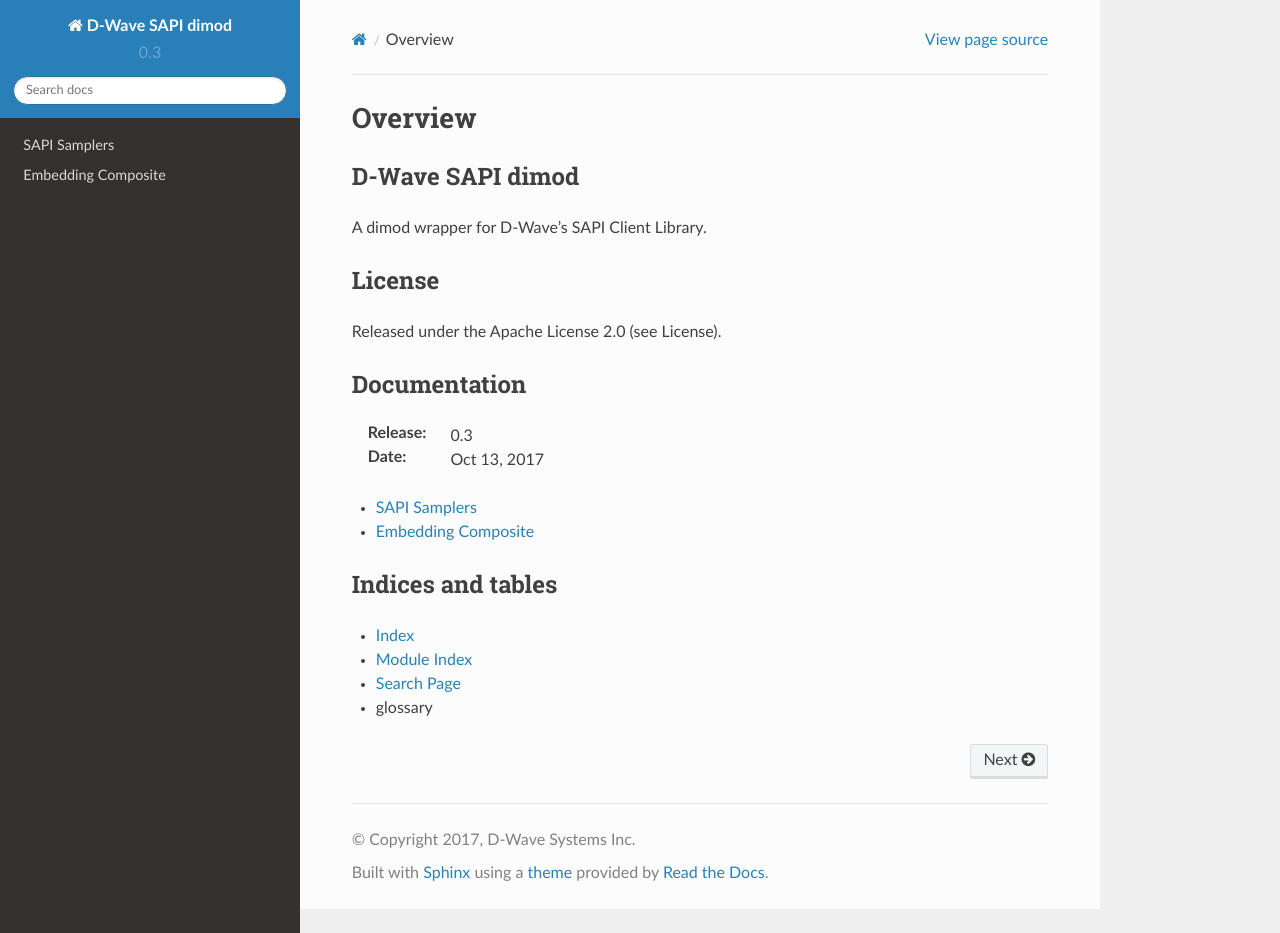
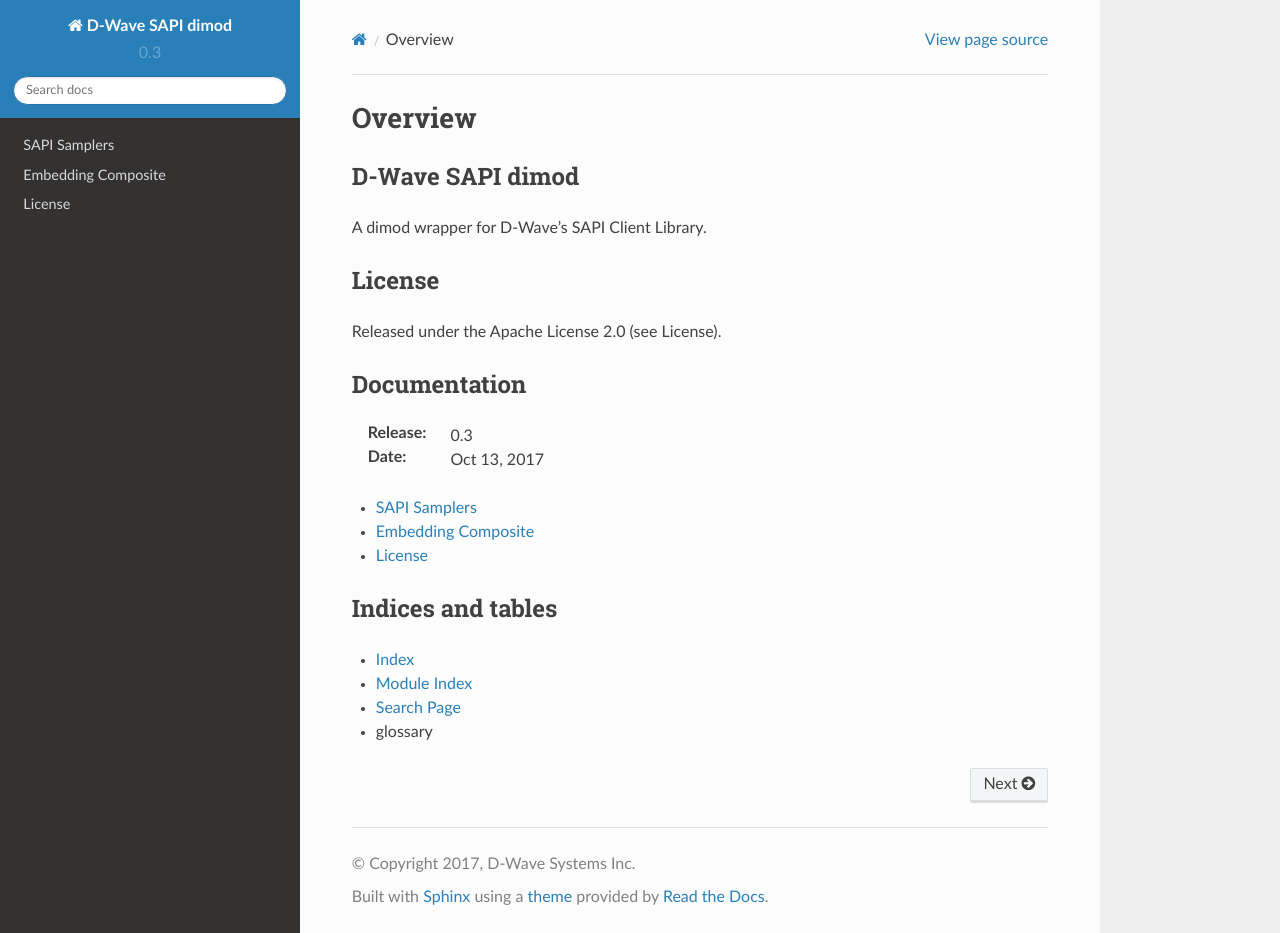
Before and after one commit to dwavesystems/dwave_sapi_dimod, a Sphinx documentation site: the page built from docs/index.rst, in a window 1280 px wide and 933 px high. Built offline with Sphinx 7.4.7 and the Read the Docs theme 2.0.0, drawn with Linux system fonts in a browser that asks for light colours.

Commit message:
added license to docs

```diff
--- a/docs/index.rst
+++ b/docs/index.rst
@@ -25,9 +25,9 @@
 .. toctree::
    :maxdepth: 1
 
-   samplers.rst
-   composites.rst
-
+   samplers
+   composites
+   license
 
 Indices and tables
 ------------------
--- /dev/null
+++ b/docs/license.rst
@@ -0,0 +1,4 @@
+License
+=======
+
+.. include:: ../LICENSE.txt
```
